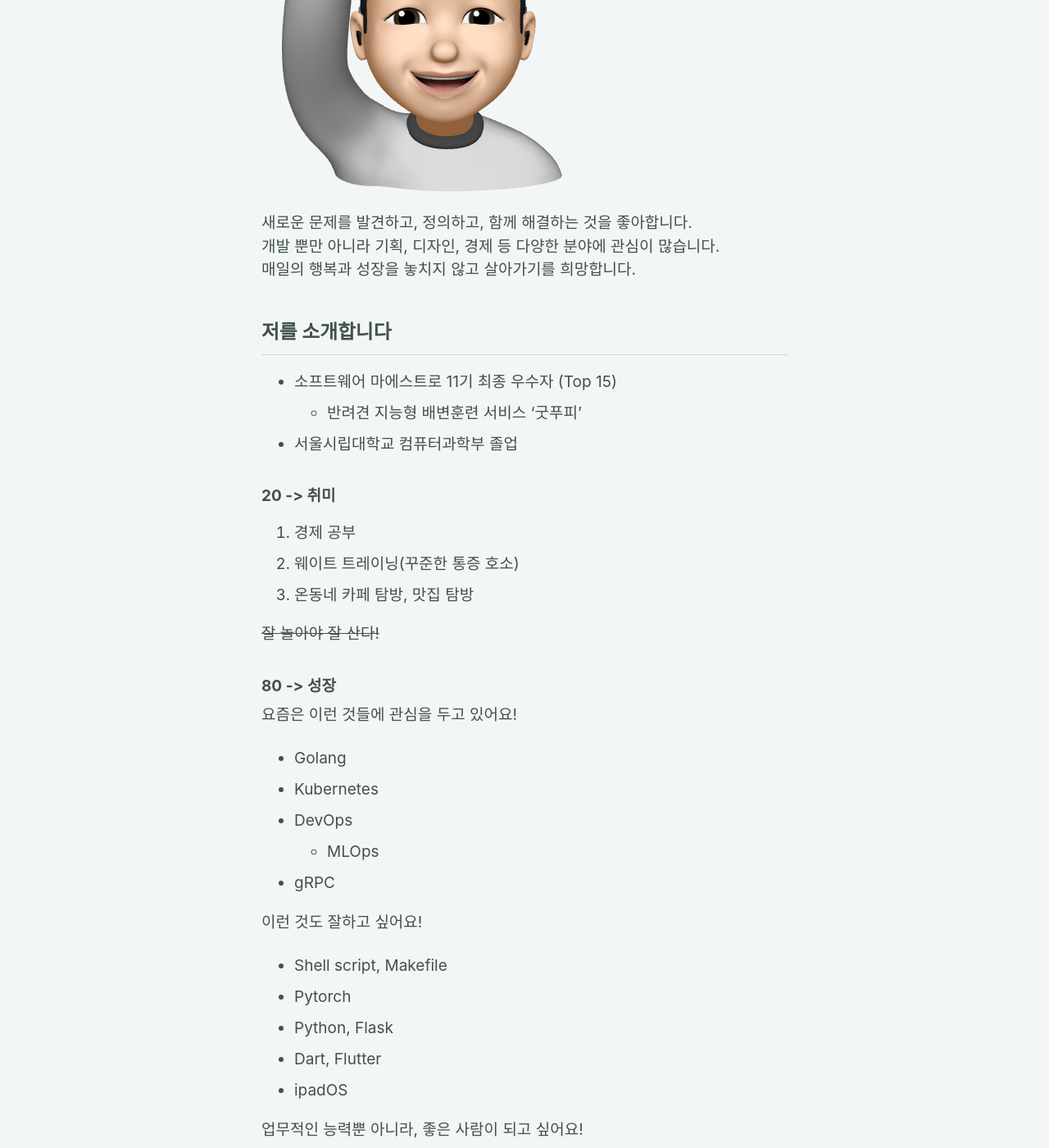
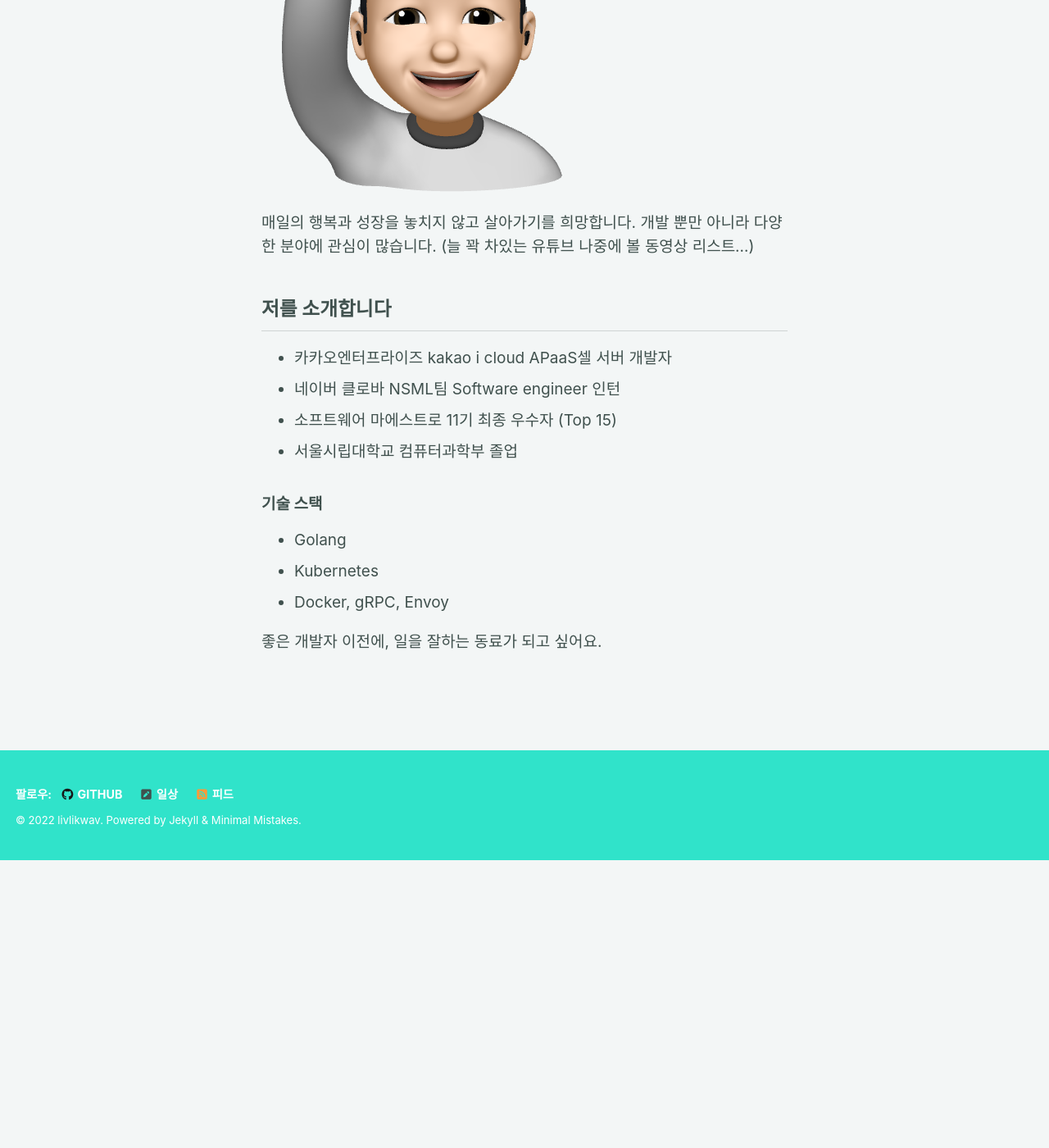
Before and after one commit to livlikwav/livlikwav.github.io, a Jekyll site: the page built from _pages/about.md, in a window 1280 px wide and 1400 px high, scrolled down 351 px. Shown: the whole window at 82% size. Built offline with Jekyll 4.4.1, drawn with Linux system fonts in a browser that asks for light colours; cached includes are drawn as plain includes; nearby versions of some CDN libraries; our own code applies the rules of GitHub Pages for plain Markdown files; some of the changed text lies outside the part shown.

```diff
--- a/Gemfile
+++ b/Gemfile
@@ -10,3 +10,4 @@ gem "kramdown-parser-gfm"
 
 # dependabot secury alert
 gem "rack", ">= 2.1.4"
+gem "webrick", "~> 1.7"
--- a/_config.yml
+++ b/_config.yml
@@ -16,16 +16,16 @@ minimal_mistakes_skin    : "mint" # "air", "aqua", "contrast", "dark", "dirt", "
 
 # Site Settings
 locale                   : "ko-KR"
-title                    : "livlikwav 개발 블로그"
+title                    : "live like wave"
 title_separator          : "-"
 subtitle                 : # site tagline that appears below site title in masthead
 name                     : "livlikwav"
-description              : "Developer who loves stable and flexible structure"
+description              : "dev blog"
 url                      : "https://livlikwav.github.io"
 baseurl                  : "" # the subpath of your site, e.g. "/blog"
 repository               : "livlikwav/blog-comment" # GitHub username/repo-name e.g. "mmistakes/minimal-mistakes"
 teaser                   : "/assets/images/bio_photo.png" # path of fallback teaser image, e.g. "/assets/images/500x300.png"
-logo                     : "/assets/images/livlikwav_logo.png" # path of logo image to display in the masthead, e.g. "/assets/images/88x88.png"
+logo                     : "/assets/images/sea.png" # path of logo image to display in the masthead, e.g. "/assets/images/88x88.png"
 masthead_title           : # overrides the website title displayed in the masthead, use " " for no title
 # breadcrumbs            : false # true, false (default)
 words_per_minute         : 200
@@ -109,27 +109,27 @@ analytics:
 author:
   name             : "livlikwav"
   avatar           : "/assets/images/bio_photo.png" # path of avatar image, e.g. "/assets/images/bio-photo.jpg"
-  bio              : "좋은 질문을 하고, 덜 중요한 일들을 잘 미루고 싶어요!"
+  bio              : "끝까지 생각하기, 좋은 질문하기, 우선순위 정하기"
   location         : "서울, 대한민국"
   email            : "gaonrudal@gmail.com"
   links:
     - # label: "Facebook"
       # icon: "fab fa-fw fa-facebook-square"
       # url: "https://facebook.com/"
-    - label: "깃허브"
+    - label: "Github"
       icon: "fab fa-fw fa-github"
       url: "https://github.com/livlikwav"
-    - label: "개발 외 블로깅"
+    - label: "일상"
       icon: "fas fa-fw fa-pen-square"
       url: "https://livlikwav.tistory.com/"
 
 # Site Footer
 footer:
   links:
-    - label: "깃허브"
+    - label: "Github"
       icon: "fab fa-fw fa-github"
       url: "https://github.com/livlikwav"
-    - label: "개발 외 블로깅"
+    - label: "일상"
       icon: "fas fa-fw fa-pen-square"
       url: "https://livlikwav.tistory.com/"
 
--- a/_pages/about.md
+++ b/_pages/about.md
@@ -1,46 +1,27 @@
 ---
-title: "livlikwav ?"
+title: "About ?"
+layout: single
 permalink: /about/
-layout: single
 author_profile: false
 ---
 
 ![hello_mimoticon_img](/assets/images/bio_hello.png)
 
-새로운 문제를 발견하고, 정의하고, 함께 해결하는 것을 좋아합니다.
-개발 뿐만 아니라 기획, 디자인, 경제 등 다양한 분야에 관심이 많습니다.
 매일의 행복과 성장을 놓치지 않고 살아가기를 희망합니다.
+개발 뿐만 아니라 다양한 분야에 관심이 많습니다.
+(늘 꽉 차있는 유튜브 나중에 볼 동영상 리스트...)
 
 ## 저를 소개합니다
 
+- 카카오엔터프라이즈 kakao i cloud APaaS셀 서버 개발자
+- 네이버 클로바 NSML팀 Software engineer 인턴
 - 소프트웨어 마에스트로 11기 최종 우수자 (Top 15)
-  - 반려견 지능형 배변훈련 서비스 '굿푸피'
 - 서울시립대학교 컴퓨터과학부 졸업
 
-### 20 -> 취미
-
-1. 경제 공부
-2. 웨이트 트레이닝(꾸준한 통증 호소)
-3. 온동네 카페 탐방, 맛집 탐방
-
-~~잘 놀아야 잘 산다!~~
-
-### 80 -> 성장
-
-요즘은 이런 것들에 관심을 두고 있어요!
+### 기술 스택
 
 - Golang
 - Kubernetes
-- DevOps
-  - MLOps
-- gRPC
+- Docker, gRPC, Envoy
 
-이런 것도 잘하고 싶어요!
-
-- Shell script, Makefile
-- Pytorch
-- Python, Flask
-- Dart, Flutter
-- ipadOS
-
-업무적인 능력뿐 아니라, 좋은 사람이 되고 싶어요!
+좋은 개발자 이전에, 일을 잘하는 동료가 되고 싶어요.
```
Also changed, not shown: how_to_jekyll.md (deleted, +0 -12 lines), jekyll_guide.md (added, +27 -0 lines), Gemfile.lock, assets/images/livlikwav_logo.png (deleted), assets/images/sea.png (added), assets/images/wave.png (added).
